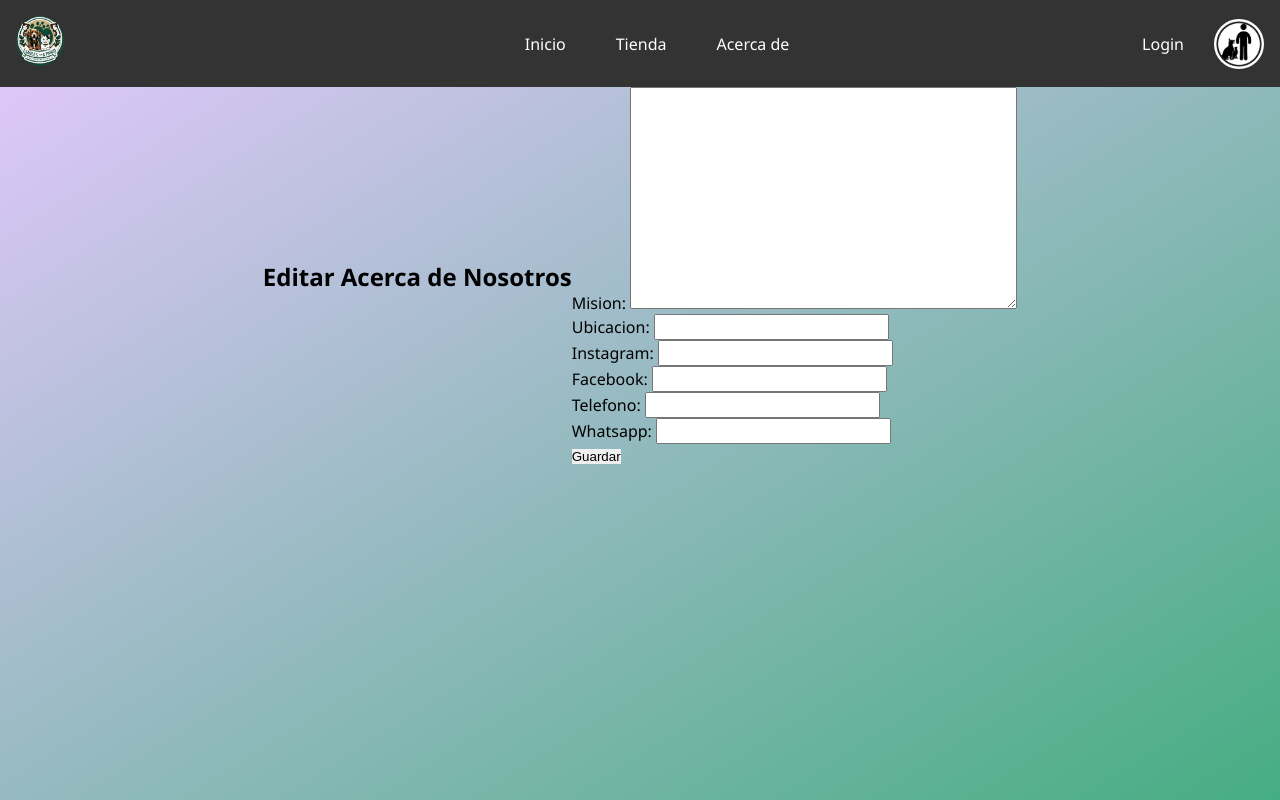
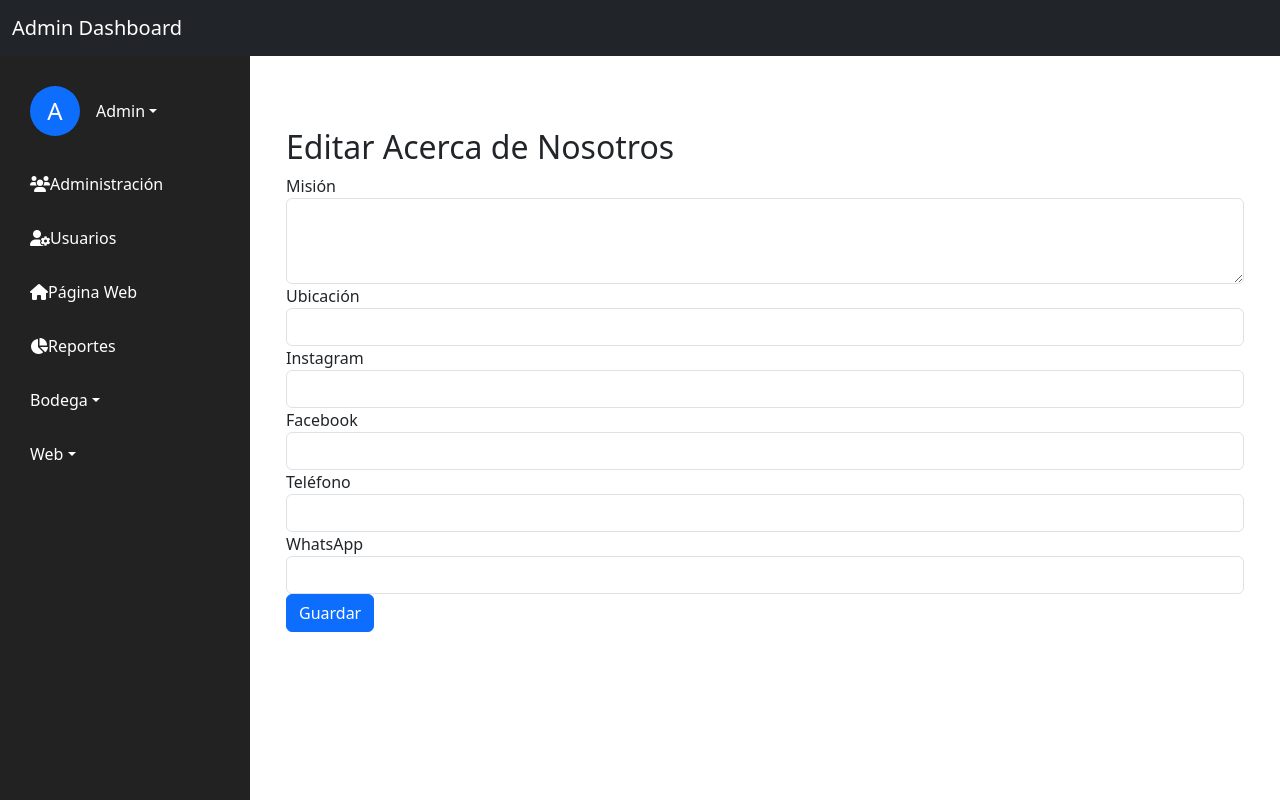
Before and after one commit to NickGV/proyecto-veterinaria, a Django app: page /dashboard_admin/editar_acerca_de/ in a window 1280 px wide. Run offline with Django 5.2, Linux system fonts and the light colour scheme; data comes from the database, SQL or seed files in the repository.

Commit message:
style: add styles for the editar_acerca form

```diff
--- a/dashboard_admin/forms.py
+++ b/dashboard_admin/forms.py
@@ -2,6 +2,14 @@ from django import forms
 from .models import AcercaDe
 
 class AcercaDeForm(forms.ModelForm):
+    mision = forms.CharField(widget=forms.Textarea(attrs={'class': 'form-control', 'rows': '3'}))
+    ubicacion = forms.CharField(widget=forms.TextInput(attrs={'class': 'form-control'}))
+    instagram = forms.CharField(widget=forms.TextInput(attrs={'class': 'form-control'}))
+    facebook = forms.CharField(widget=forms.TextInput(attrs={'class': 'form-control'}))
+    telefono = forms.CharField(widget=forms.TextInput(attrs={'class': 'form-control'}))
+    whatsapp = forms.CharField(widget=forms.TextInput(attrs={'class': 'form-control'}))
+
+
     class Meta:
         model = AcercaDe
         fields = ['mision', 'ubicacion', 'instagram', 'facebook', 'telefono', 'whatsapp']
--- a/dashboard_admin/templates/editar_acerca_de.html
+++ b/dashboard_admin/templates/editar_acerca_de.html
@@ -1,9 +1,33 @@
-{% extends 'base.html' %}
-{% block content %}
-<h2>Editar Acerca de Nosotros</h2>
-<form method="post">
+{% extends 'adminDashboard.html' %} {% block content %}
+<div class="container mt-5">
+  <h2>Editar Acerca de Nosotros</h2>
+  <form method="post" class="needs-validation" novalidate>
     {% csrf_token %}
-    {{ form.as_p }}
-    <button type="submit">Guardar</button>
-</form>
+    <div class="form-group">
+      <label for="mision">Misión</label>
+      {{ form.mision }}
+    </div>
+    <div class="form-group">
+      <label for="ubicacion">Ubicación</label>
+      {{ form.ubicacion }}
+    </div>
+    <div class="form-group">
+      <label for="instagram">Instagram</label>
+      {{ form.instagram }}
+    </div>
+    <div class="form-group">
+      <label for="facebook">Facebook</label>
+      {{ form.facebook }}
+    </div>
+    <div class="form-group">
+      <label for="telefono">Teléfono</label>
+      {{ form.telefono }}
+    </div>
+    <div class="form-group">
+      <label for="whatsapp">WhatsApp</label>
+      {{ form.whatsapp }}
+    </div>
+    <button type="submit" class="btn btn-primary">Guardar</button>
+  </form>
+</div>
 {% endblock %}
```
Also changed, not shown: templates/AcercaC.html (+21 -16 lines).
